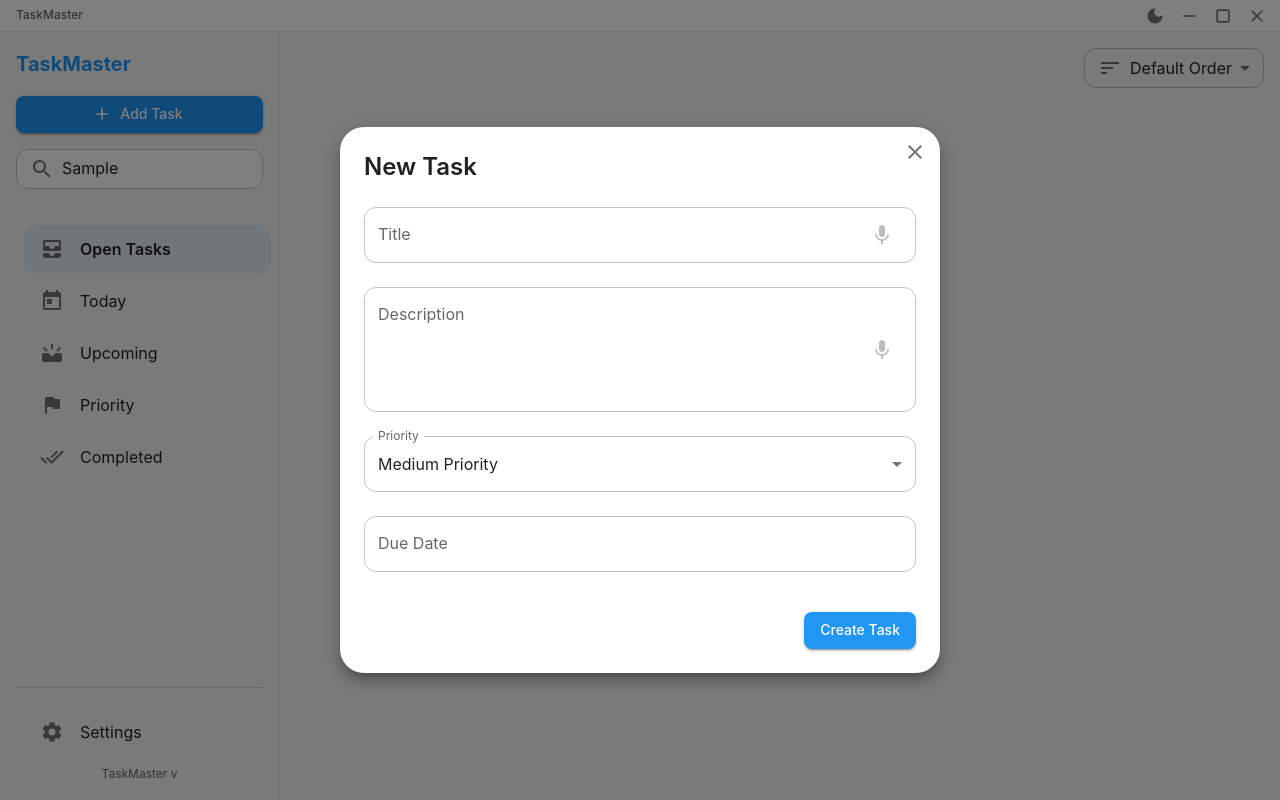
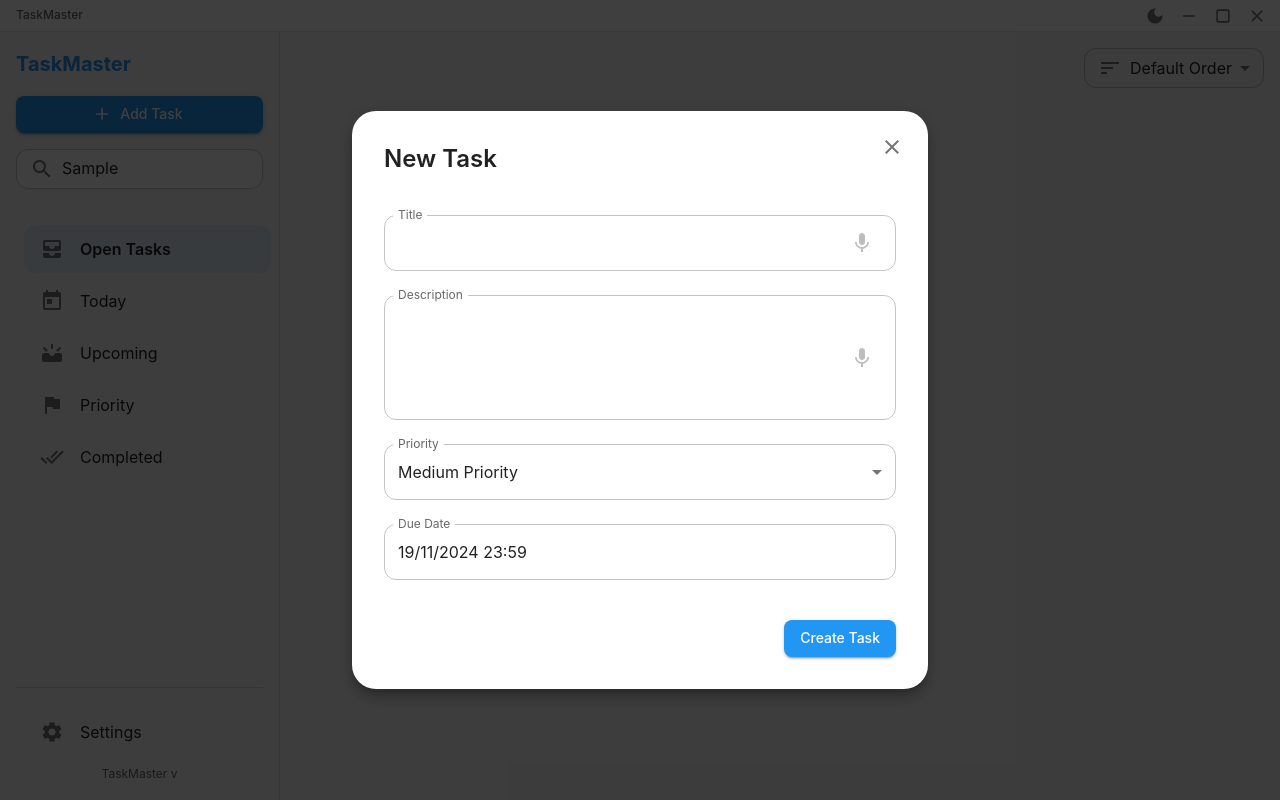
Before and after one commit to dmdavidkov/taskmaster, a React (Vite) app: page / in a window 1280 px wide. Both pictures are taken after typing "Sample" into the empty fields and a click on the button "Add Task". Built offline with nearby package versions, Linux system fonts and the light colour scheme.

Commit message:
Task form optimizations

```diff
--- a/src/components/TaskForm.js
+++ b/src/components/TaskForm.js
@@ -8,7 +8,6 @@ import IconButton from '@mui/material/IconButton';
 import CloseIcon from '@mui/icons-material/Close';
 import MenuItem from '@mui/material/MenuItem';
 import { DateTimePicker } from '@mui/x-date-pickers/DateTimePicker';
-import { motion, AnimatePresence } from 'framer-motion';
 import Typography from '@mui/material/Typography';
 import MicIcon from '@mui/icons-material/Mic';
 import StopIcon from '@mui/icons-material/Stop';
@@ -18,23 +17,41 @@ import CircularProgress from '@mui/material/CircularProgress';
 import Alert from '@mui/material/Alert';
 import useWhisperStore from '../stores/whisperStore';
 
-const FormContainer = styled(Box)(({ theme }) => ({
-  width: '100%',
-  maxWidth: 600,
-  margin: 'auto',
+const Backdrop = styled('div')({
+  position: 'fixed',
+  top: 0,
+  left: 0,
+  right: 0,
+  bottom: 0,
+  background: 'rgba(0, 0, 0, 0.5)',
+  display: 'flex',
+  alignItems: 'center',
+  justifyContent: 'center',
+  zIndex: 1300,
+});
+
+const FormContainer = styled('div')(({ theme }) => ({
+  width: '45%',
+  maxWidth: 'calc(100vw - 100px)',
+  maxHeight: 'calc(100vh - 60px)',
+  margin: theme.spacing(2),
+  position: 'relative',
 }));
 
 const StyledPaper = styled(Paper)(({ theme }) => ({
-  padding: theme.spacing(3),
   width: '100%',
+  height: '100%',
   backgroundColor: theme.palette.background.paper,
   borderRadius: theme.shape.borderRadius * 2,
   boxShadow: theme.shadows[10],
   position: 'relative',
+  maxHeight: 'calc(100vh - 80px)',
+  overflowY: 'auto',
+  padding: theme.spacing(4),
   '& .close-button': {
     position: 'absolute',
-    right: theme.spacing(1),
-    top: theme.spacing(1),
+    right: theme.spacing(2),
+    top: theme.spacing(2),
     zIndex: 1,
   },
 }));
@@ -43,6 +60,15 @@ const FormContent = styled(Box)(({ theme }) => ({
   display: 'flex',
   flexDirection: 'column',
   gap: theme.spacing(3),
+  height: '100%',
+  '& .MuiTextField-root': {
+    fontSize: '1.1rem',
+  },
+  '& .MuiTypography-h5': {
+    fontSize: '1.5rem',
+    marginBottom: theme.spacing(2),
+    paddingRight: theme.spacing(6),
+  },
 }));
 
 const priorities = [
@@ -98,11 +124,19 @@ const TaskForm = ({
     error: whisperError
   } = useWhisperStore();
 
+  const getTomorrowDate = () => {
+    const tomorrow = new Date();
+    tomorrow.setDate(tomorrow.getDate() + 1);
+    tomorrow.setHours(23, 59, 59, 999); // Set to end of tomorrow
+    return tomorrow;
+  };
+
   const [formData, setFormData] = useState({
     title: '',
     description: '',
     priority: 'medium',
-    dueDate: null,
+    dueDate: getTomorrowDate(),
+    createdDate: null,
   });
 
   const [errors, setErrors] = useState({});
@@ -116,15 +150,36 @@ const TaskForm = ({
   const [isProcessing, setIsProcessing] = useState(false);
   const [transcriptionError, setTranscriptionError] = useState(null);
 
+  const [windowSize, setWindowSize] = useState({
+    width: window.innerWidth,
+    height: window.innerHeight,
+  });
+
+  useEffect(() => {
+    const handleResize = () => {
+      setWindowSize({
+        width: window.innerWidth,
+        height: window.innerHeight,
+      });
+    };
+
+    window.addEventListener('resize', handleResize);
+    return () => window.removeEventListener('resize', handleResize);
+  }, []);
+
   const handleClose = () => {
+    onClose();
+    // Reset form after a small delay to ensure it's not visible
+    setTimeout(() => {
       setFormData({
         title: '',
         description: '',
         priority: 'medium',
-      dueDate: null,
+        dueDate: getTomorrowDate(),
+        createdDate: null,
       });
       setErrors({});
-    onClose();
+    }, 200);
   };
 
   // Load saved language preference
@@ -141,8 +196,15 @@ const TaskForm = ({
         title: task.title || '',
         description: task.description || '',
         priority: task.priority || 'medium',
-        dueDate: task.dueDate ? new Date(task.dueDate) : null,
+        dueDate: task.dueDate ? new Date(task.dueDate) : getTomorrowDate(),
+        createdDate: task.createdDate ? new Date(task.createdDate) : task.createdDate,
       });
+    } else {
+      setFormData(prev => ({
+        ...prev,
+        dueDate: getTomorrowDate(),
+        createdDate: new Date()
+      }));
     }
   }, [task]);
 
@@ -284,54 +346,16 @@ const TaskForm = ({
   };
 
   return (
-    <>
-      <Dialog
-        open={showSetupPrompt}
-        onClose={() => setShowSetupPrompt(false)}
-        maxWidth="sm"
-        fullWidth
+    <Backdrop onClick={handleClose}>
+      <FormContainer>
+        <StyledPaper
+          onClick={(e) => e.stopPropagation()}
+          sx={{ visibility: isRecording || isProcessing ? 'hidden' : 'visible' }}
         >
-        <DialogContent>
-          <Alert severity="info" sx={{ mb: 2 }}>
-            Speech recognition needs to be set up before you can use voice input.
-            Would you like to set it up now?
-          </Alert>
-          <Box sx={{ display: 'flex', justifyContent: 'flex-end', gap: 1 }}>
-            <Button onClick={() => setShowSetupPrompt(false)}>
-              Not Now
-            </Button>
-            <Button
-              variant="contained"
-              onClick={() => {
-                setShowSetupPrompt(false);
-                onClose();
-                // You'll need to implement this function in App.js to open settings
-                window.electron.app.openSettings();
-              }}
-            >
-              Setup Now
-            </Button>
-          </Box>
-        </DialogContent>
-      </Dialog>
-
-      <FormContainer>
-        <motion.div
-          initial={{ opacity: 0, y: 20 }}
-          animate={{ opacity: 1, y: 0 }}
-          exit={{ opacity: 0, y: -20 }}
-        >
-          <StyledPaper elevation={3}>
-            <IconButton
-              className="close-button"
-              onClick={handleClose}
-              size="small"
-            >
+          <IconButton className="close-button" onClick={handleClose}>
             <CloseIcon />
           </IconButton>
-
-            <form onSubmit={handleSubmit}>
-              <FormContent>
+          <FormContent component="form" onSubmit={handleSubmit}>
             <Typography variant="h5">
               {task ? 'Edit Task' : 'New Task'}
             </Typography>
@@ -345,6 +369,9 @@ const TaskForm = ({
                 onChange={handleChange('title')}
                 error={!!errors.title}
                 helperText={errors.title}
+                InputLabelProps={{
+                  shrink: true,
+                }}
                 InputProps={{
                   endAdornment: (
                     <IconButton
@@ -376,6 +403,9 @@ const TaskForm = ({
                 onChange={handleChange('description')}
                 error={!!errors.description}
                 helperText={errors.description}
+                InputLabelProps={{
+                  shrink: true,
+                }}
                 InputProps={{
                   endAdornment: (
                     <IconButton
@@ -402,6 +432,9 @@ const TaskForm = ({
               value={formData.priority}
               onChange={handleChange('priority')}
               fullWidth
+              InputLabelProps={{
+                shrink: true,
+              }}
             >
               {priorities.map((option) => (
                 <MenuItem
@@ -423,6 +456,21 @@ const TaskForm = ({
               format="Pp"
             />
 
+            {task && task.createdDate && (
+              <TextField
+                label="Created Date"
+                type="datetime-local"
+                value={formData.createdDate ? formData.createdDate.toISOString().slice(0, 16) : ''}
+                InputProps={{
+                  readOnly: true,
+                }}
+                InputLabelProps={{
+                  shrink: true,
+                }}
+                fullWidth
+              />
+            )}
+
             <Box sx={{ display: 'flex', gap: 2, justifyContent: 'flex-end', mt: 2 }}>
               {task && (
                 <Button
@@ -442,9 +490,8 @@ const TaskForm = ({
               </Button>
             </Box>
           </FormContent>
-            </form>
         </StyledPaper>
-        </motion.div>
+      </FormContainer>
 
       <VoiceInputDialog
         open={isRecording || isProcessing}
@@ -455,8 +502,9 @@ const TaskForm = ({
         }}
         keepMounted={false}
         disablePortal={false}
+        onClick={(e) => e.stopPropagation()}
       >
-          <DialogContent>
+        <DialogContent onClick={(e) => e.stopPropagation()}>
           <Box sx={{
             display: 'flex',
             flexDirection: 'column',
@@ -474,7 +522,10 @@ const TaskForm = ({
                   variant="contained"
                   color="error"
                   startIcon={<StopIcon />}
-                    onClick={stopRecording}
+                  onClick={(e) => {
+                    e.stopPropagation();
+                    stopRecording();
+                  }}
                   tabIndex={0}
                 >
                   Stop Recording
@@ -497,8 +548,7 @@ const TaskForm = ({
           </Box>
         </DialogContent>
       </VoiceInputDialog>
-      </FormContainer>
-    </>
+    </Backdrop>
   );
 };
 
```
Also changed, not shown: 1 other file (tests, documents, lock files or other folders). Lines whose indentation alone changed are shown as unchanged.
